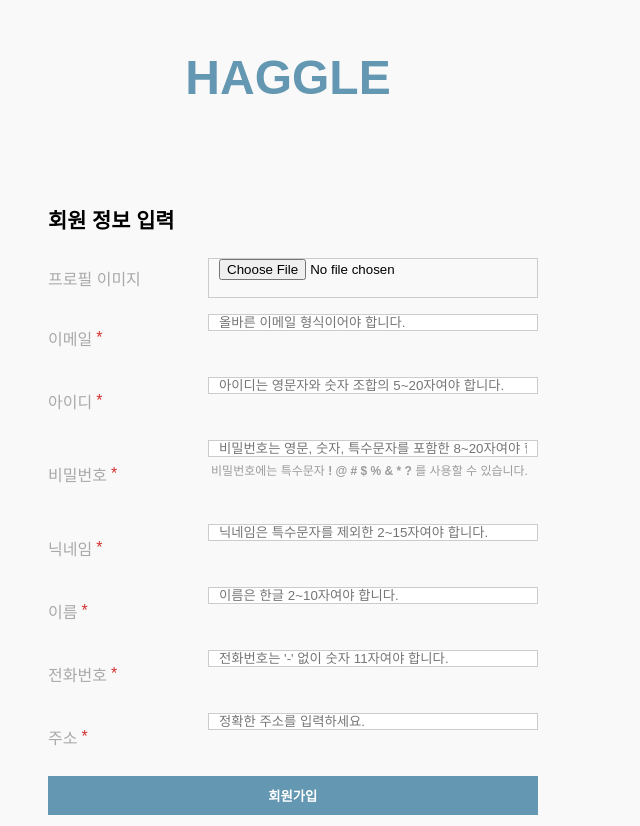
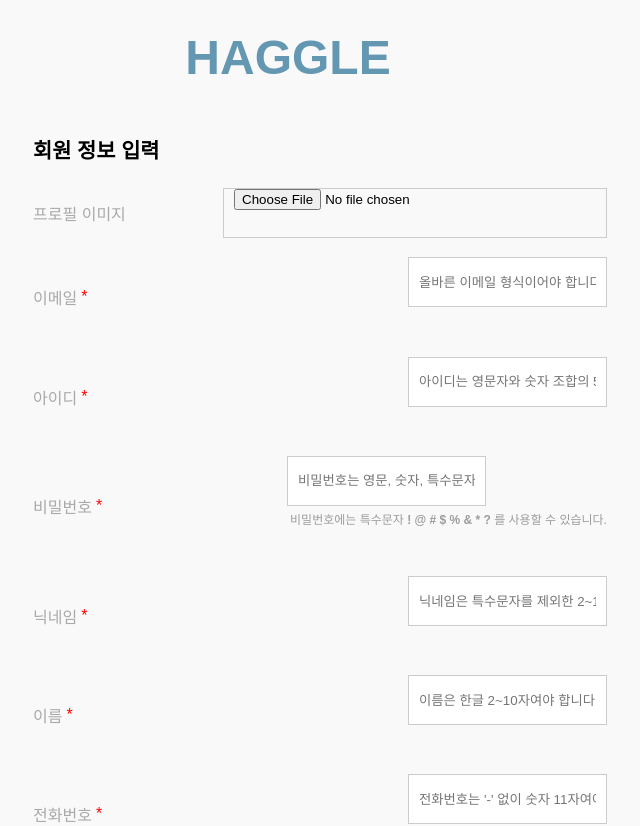
Before and after one commit to gold-su/HaggleMarket-front--react, a React (Vite) app: page /signup in a window 1280 px wide. Shown: the top 826 px of the page, without its empty margins (352-992 px from the left). Built offline with nearby package versions, Linux system fonts and the light colour scheme.

Commit message:
signup 수정 중

```diff
--- a/src/editPage/EditProfile.css
+++ b/src/editPage/EditProfile.css
@@ -1,10 +1,9 @@
-:root {
+/* :root {
   --primary-color: #6497b1;
   --primary-dark: #416d83;
   --error-color: #d32f2f;
   --light-gray: #f9f9f9;
-  --border-radius: 8px;
-}
+} */
 
 .edit-page-wrapper {
   min-height: 100vh;
@@ -85,7 +84,7 @@
 .edit-submit-button:hover {
   background-color: var(--primary-dark);
 }
-
+/*
 .modal-overlay {
   position: fixed;
   top: 0;
@@ -109,4 +108,4 @@
 .required {
   color: var(--error-color);
   margin-left: 4px;
-}
+} */
--- a/src/pagesCSS/signup.css
+++ b/src/pagesCSS/signup.css
@@ -17,7 +17,7 @@
 /* 헤더 영역 */
 .signup-header {
   text-align: center;
-  padding: 50px 0 30px 0; /* ✅ 타이틀과 폼 간격 확보 */
+  padding: 30px 0 0px 0; /* ✅ 타이틀과 폼 간격 확보 */
 }
 
 .haggle-title {
@@ -32,12 +32,12 @@
   flex: 1; /* 남은 영역 채움 */
   display: flex;
   justify-content: center; /* ✅ 메인 가로 중앙정렬 */
-  padding: 20px 0;
+  padding: 0px 0;
 }
 
 .signup-container {
   width: 100%;
-  max-width: 700px;
+  max-width: 900px;
   padding: 2rem;
   background-color: none;
   /* ✅ 기존 스타일 유지 */
@@ -58,13 +58,14 @@
 /* 입력 그룹 */
 .form-group {
   display: flex;
+  justify-content: space-between;
   align-items: center; /* ✅ 라벨과 인풋 한 줄로 */
-  margin-bottom: 1rem;
-  width: 90%;
+  margin-bottom: 1.2rem;
+  width: 100%;
 }
 
 .form-group label {
-  width: 120px; /* ✅ 라벨 너비 고정 */
+  width: 150px; /* ✅ 라벨 너비 고정 */
   margin-right: 40px;
   color: darkgrey;
   height: 40px;
@@ -74,14 +75,15 @@
 
 .form-group input {
   flex: 1;
-  height: 40px;
+  height: 50px;
   padding: 0 10px;
   border: 1px solid #ccc;
   border-radius: 0px; /* ✅ 직각 유지 */
+  max-width: 600;
   box-sizing: border-box;
 }
 
-.input-with-hint {
+.input-with-hint > input {
   flex: 1;
   display: flex;
   flex-direction: column;
@@ -108,7 +110,7 @@
 
 /* 버튼 */
 .signup-form button {
-  width: 90%;
+  width: 100%;
   padding: 10px;
   background-color: var(--santorini-light-blue);
   border: none;
@@ -120,8 +122,8 @@
 
 .signup-form button:hover {
   background-color: #ffffff;
-  color: #4caf50;
-  border: 1px solid #4caf50;
+  color: #416d83;
+  border: 1px solid #416d83;
 }
 
 /* 이미지 미리보기 */
```
